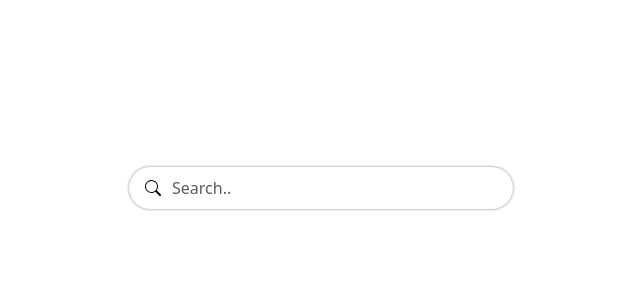
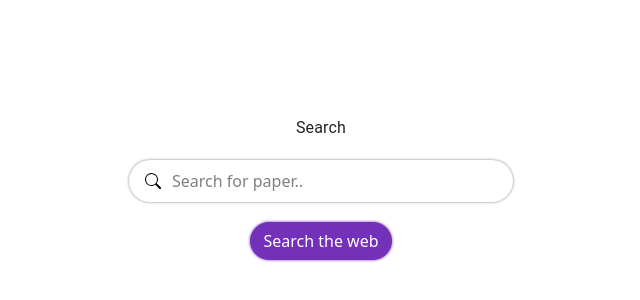
Before and after one commit to Abhinavv9258/search, a React (Create React App) app: page / in a window 1280 px wide. Shown: the part 212-512 px from the top of the page, without its empty margins (319-959 px from the left). Built offline with nearby package versions, Linux system fonts and the light colour scheme; some icons are missing.

Commit message:
added more ui

```diff
--- a/public/index.html
+++ b/public/index.html
@@ -24,7 +24,7 @@
       work correctly both with client-side routing and a non-root public URL.
       Learn how to configure a non-root public URL by running `npm run build`.
     -->
-    <title>React App</title>
+    <title>Search App</title>
   </head>
   <body>
     <noscript>You need to enable JavaScript to run this app.</noscript>
--- a/src/assets/css/Content.css
+++ b/src/assets/css/Content.css
@@ -21,6 +21,15 @@
     box-shadow: 0 0 3px 0 grey !important;
     border-color: grey !important;
     width: fit-content;
+    &:hover{
+        border: 0px solid grey !important;
+    }
+    &:active{
+        border: 1px solid grey !important;
+    }
+    &:focus{
+        border: 1px solid grey !important;
+    }
 }
 
 .search-board{
@@ -48,6 +57,10 @@
     box-shadow: 0 0 3px 0 grey !important;
     border-color: grey !important;
 } */
+.search-board::placeholder {
+    color: grey;
+    /* Replace with your desired color code */
+}
 
 input.search-board {
     padding: 9px 4px 9px 43px;
--- a/src/components/Content.js
+++ b/src/components/Content.js
@@ -4,8 +4,10 @@ import { toast } from 'react-toastify';
 import 'react-toastify/dist/ReactToastify.css';
 import { Button } from 'react-bootstrap';
 import 'bootstrap-icons/font/bootstrap-icons.css';
-import '../assets/css/Content.css'
+import '../assets/css/Content.css';
 import { FaCircleArrowRight } from "react-icons/fa6";
+import SearchHeader from '../components/SearchHeader.js';
+import SearchButton from '../components/SearchButton.js';
 
 const Content = () => {
     const [query, setQuery] = useState('');
@@ -13,6 +15,7 @@ const Content = () => {
     const [error, setError] = useState(null);
     const [loading, setLoading] = useState(false);
     const [searchTagLocation, setSearchTagLocation] = useState('100vh');
+    const [backButton, setBackButton] = useState(false);
 
     const handleInputChange = (event) => {
         setQuery(event.target.value);
@@ -45,29 +48,34 @@ const Content = () => {
                         throw new Error('Error fetching results');
                     }
                     const data = await response.json();
-                    if(!data.data){
+                    if (!data.data) {
+                        setBackButton(true);
                         setSearchTagLocation('100vh');
                         toast.info("No results found, try changing search keywords!", {
                             position: toast.POSITION.TOP_RIGHT,
                             autoClose: 3000,
                         })
                     }
+
+                    setBackButton(true);
                     setSearchTagLocation('auto');
                     return data.data;
                 } catch (error) {
                     setError(error);
                     // console.log(error);
-                    console.log("Error while api hit",error);
+                    console.log("Error while api hit", error);
                     throw error;
                 }
             };
             const results = await searchPublication(query);
+
             setLoading(false);
             setResults(results);
         } catch (error) {
             setSearchTagLocation('100vh');
             setLoading(false);
-            setError('Error fetching results mai n');
+            setBackButton(false);
+            setError('Error fetching results');
             toast.warning('Input is required!', {
                 position: toast.POSITION.TOP_RIGHT,
                 autoClose: 3000,
@@ -76,7 +84,15 @@ const Content = () => {
     };
 
     return (
-        <div className='search-container' style={{ height: `${searchTagLocation}`}}>
+        <>
+            {backButton ? (
+                <div>
+                    back
+                </div>
+            ):(
+                null
+            )}
+            <div className='search-container' style={{ height: `${searchTagLocation}` }}>
 
                 {/* <input
                 type="text"
@@ -89,6 +105,16 @@ const Content = () => {
             <button onClick={handleSearch}>Search</button> */
                 }
 
+                {
+                    backButton ?(
+                        null
+                    ):(
+                        <div>
+                            <SearchHeader/>
+                        </div>
+                    )
+                }
+
                 <div className='search'>
                     <div className='search-tag'>
                         <input className="form-control search-board"
@@ -96,13 +122,23 @@ const Content = () => {
                             value={query}
                             onKeyDown={handleSearch}
                             onChange={handleInputChange}
-                        placeholder="Search.."
+                            placeholder="Search for paper.."
                             aria-label="Search" />
                         <Button className='search-btn' onClick={performSearch} variant="outline-success">
                             <FaCircleArrowRight className='search-icon' style={{ fontSize: '28px' }} />
                         </Button>
                     </div>
                 </div>
+
+                {
+                    backButton ? (
+                        null
+                    ) : (
+                        <div>
+                                <SearchButton/>
+                        </div>
+                    )
+                }
 
                 <div className='search-result-container'>
                     {loading ? (
@@ -112,6 +148,7 @@ const Content = () => {
                     )}
                 </div>
             </div>
+        </>
     );
 };
 
--- /dev/null
+++ b/src/components/SearchButton.js
@@ -0,0 +1,14 @@
+import React from 'react';
+import { Button } from 'react-bootstrap';
+
+const SearchButton = () => {
+    return (
+        <>
+            <Button className='card-btn'>
+                Search the web
+            </Button>
+        </>
+    );
+};
+
+export default SearchButton;
--- /dev/null
+++ b/src/components/SearchHeader.js
@@ -0,0 +1,12 @@
+import React from 'react';
+import Typography from '@mui/material/Typography';
+
+const SearchHeader = () => {
+    return (
+        <>
+            <Typography>Search</Typography>
+        </>
+    );
+};
+
+export default SearchHeader;
```
Also changed, not shown: 1 other file (tests, documents, lock files or other folders). Lines whose indentation alone changed are shown as unchanged.
